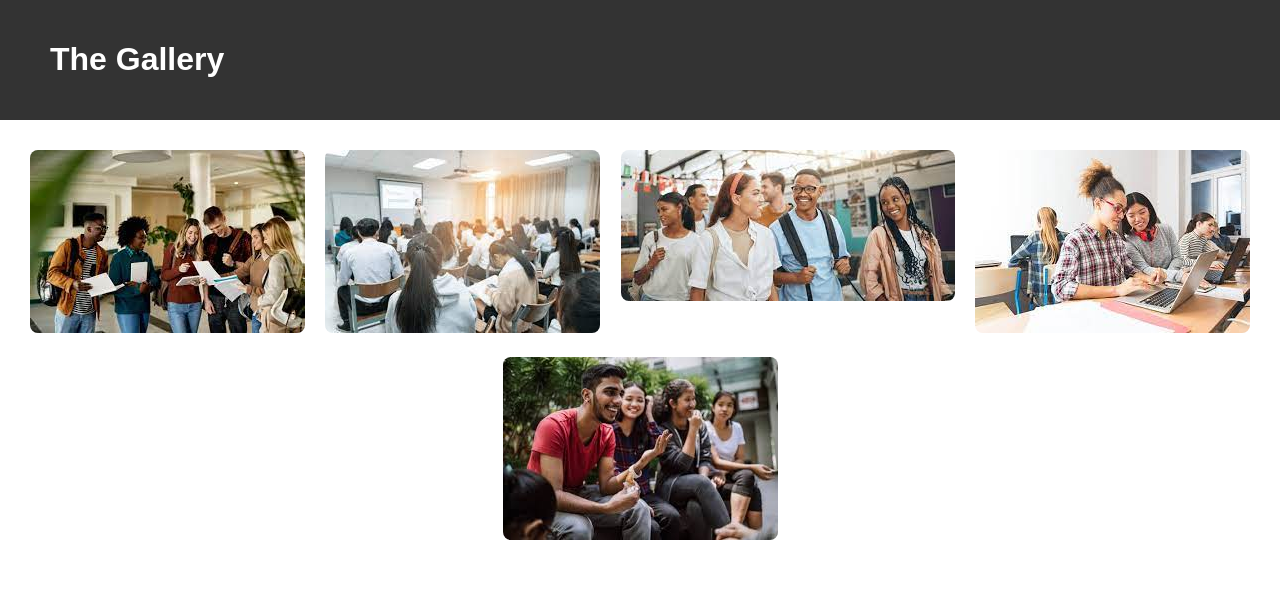
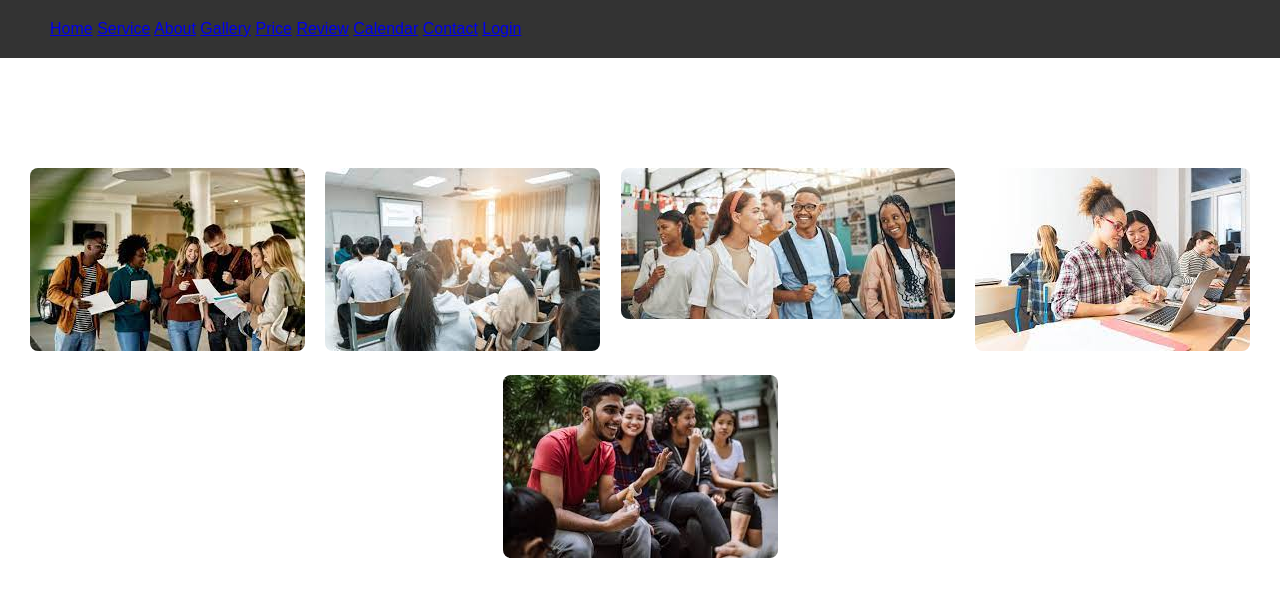
Before and after one commit to nalinjayvyas/Bit-Build, a plain HTML site: page Bit-Build-main/gallery/gallery.html in a window 1280 px wide. Drawn offline with Linux system fonts and the light colour scheme.

Commit message:
Update gallery.html

```diff
--- a/Bit-Build-main/gallery/gallery.html
+++ b/Bit-Build-main/gallery/gallery.html
@@ -7,9 +7,22 @@
   <title>Gallery Page</title>
 </head>
 <body>
+
     <div class="heading">
-        <h1>The Gallery</h1>
+        <!-- <h1>The Gallery</h1> -->
+        <nav class="navbar">
+            <a href="/Bit-Build-main/main.html">Home</a>
+            <a href="#service">Service</a>
+            <a href="#about">About</a>
+            <a href="/Bit-Build-main/gallery/gallery.html">Gallery</a>
+            <a href="#price">Price</a>
+            <a href="#review">Review</a>
+            <a href ="/Bit-Build-main/calendar/test.html">Calendar</a>
+            <a href="#contact">Contact</a>
+            <a href="/Bit-Build-main/login.html">Login</a>
+        </nav>
     </div>
+    <h1>The Gallery</h1>
 
   <div class="gallery-container" id="galleryContainer">
     <!-- Images will be added dynamically using JavaScript -->
```
